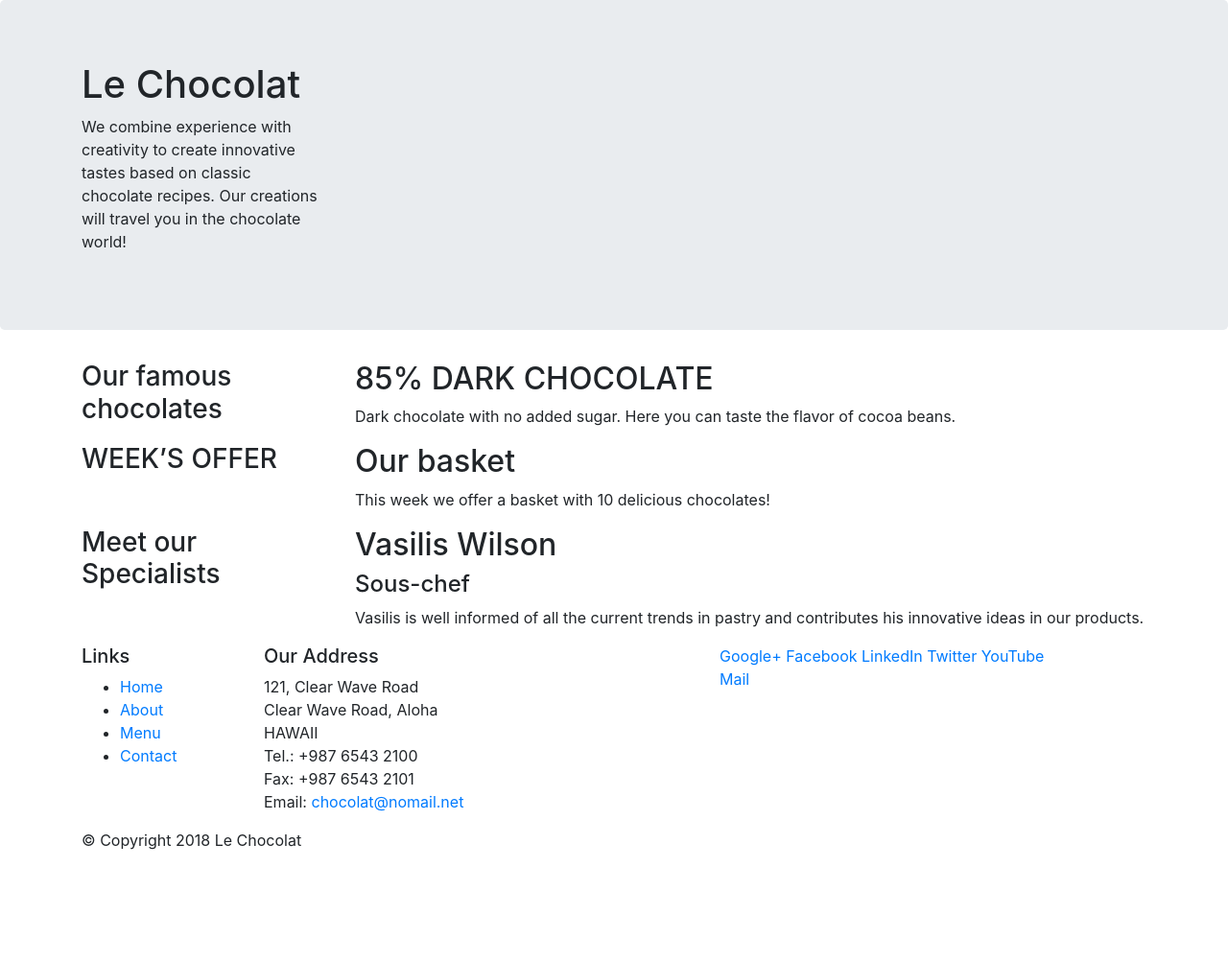
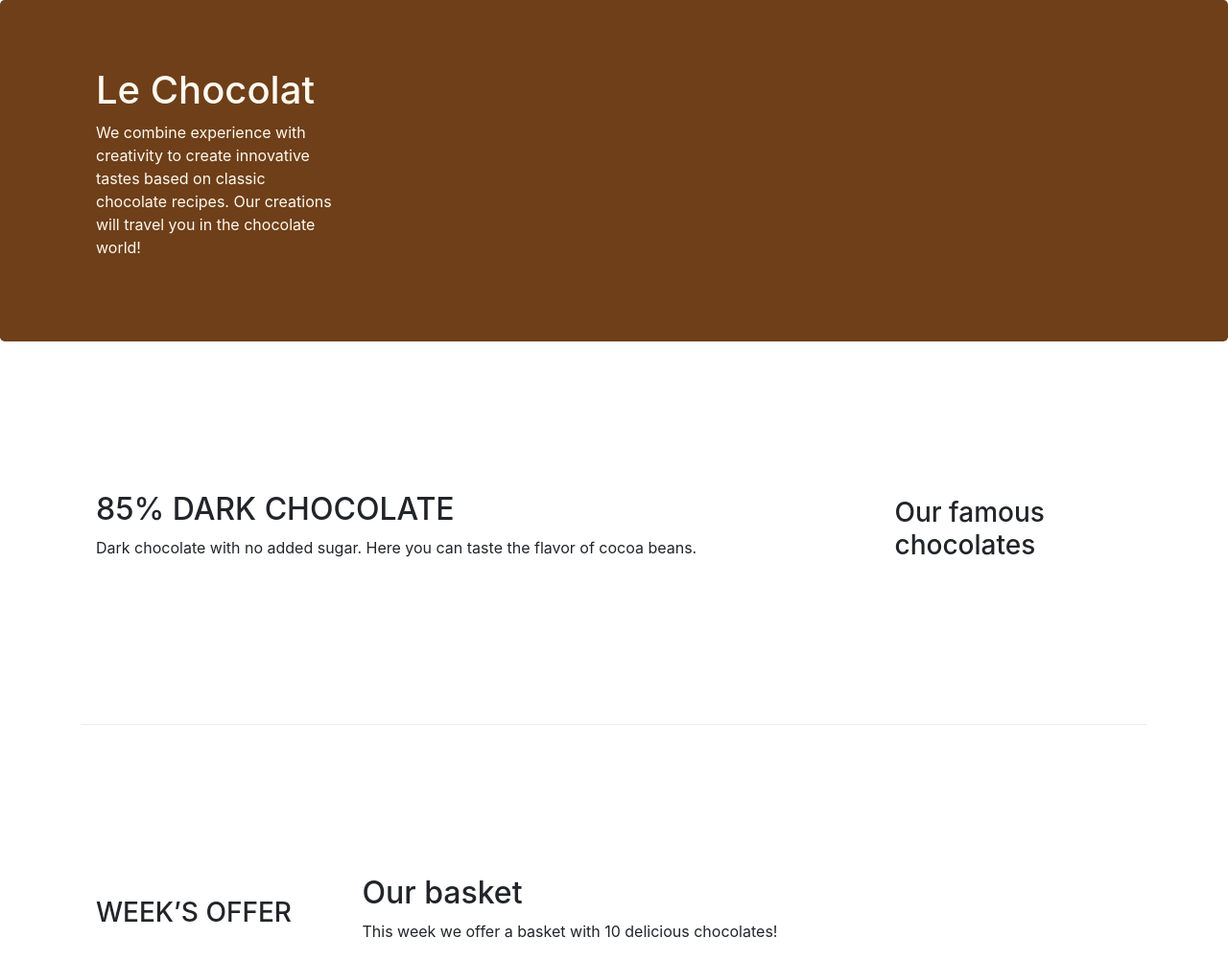
Before and after one commit to mustafaserka/LeChocolat, a website: page index.html in a window 1280 px wide. Shown: the top 1002 px of the page at 96% size. Before the commit the page ends 904 px from the top, so only its background shows below. Drawn offline with nearby package versions, Linux system fonts and the light colour scheme.

Commit message:
Bootstrap Grid Part 2

```diff
--- /dev/null
+++ b/css/styles.css
@@ -0,0 +1,26 @@
+.row-header{
+    margin:0px auto;
+    padding:0px;
+}
+.row-content {
+    margin:0px auto;
+    padding: 50px 0px 50px 0px;
+    border-bottom: 1px ridge;
+    min-height:400px;
+}
+.footer{
+    background-color: #dbb08d;
+    margin:0px auto;
+    padding: 20px 0px 20px 0px;
+}
+.jumbotron {
+    padding:70px 30px 70px 30px;
+    margin:0px auto;
+    background: #6E3F19;
+    color:floralwhite;
+}
+address{
+    font-size:80%;
+    margin:0px;
+    color:#0f0f0f;
+}
--- a/index.html
+++ b/index.html
@@ -9,13 +9,14 @@
     <meta http-equiv="x-ua-compatible" content="ie=edge">
     <!-- Bootstrap CSS -->
     <link rel="stylesheet" href="node_modules/bootstrap/dist/css/bootstrap.min.css">
+    <link rel="stylesheet" href="css/styles.css">
 </head>
 
 <body>
 
     <header class="jumbotron">
         <div class="container">
-            <div class="row">
+            <div class="row row-header">
                 <div class="col-sm-4 col-md-3">
                     <h1>Le Chocolat</h1>
                     <p>We combine experience with creativity to create innovative tastes based on classic chocolate
@@ -29,7 +30,7 @@
     </header>
 
     <div class="container">
-        <div class="row">
+        <div class="row flex-row-reverse row-content align-items-center">
             <div class="col-sm-4 col-md-3">
                 <h3>Our famous chocolates</h3>
             </div>
@@ -40,7 +41,7 @@
         </div>
 
 
-        <div class="row">
+        <div class="row row-content align-items-center">
             <div class="col-sm-4 col-md-3">
                 <h3>WEEK’S OFFER</h3>
             </div>
@@ -50,7 +51,7 @@
             </div>
         </div>
 
-        <div class="row">
+        <div class="row flex-row-reverse row-content align-items-center">
             <div class="col-sm-4 col-md-3">
                 <h3>Meet our Specialists</h3>
             </div>
@@ -63,12 +64,12 @@
         </div>
     </div>
 
-    <footer>
+    <footer class="footer">
         <div class="container">
             <div class="row">
-                <div class="col-5 col-sm-2">
+                <div class="col-5 offset-sm-1 col-sm-2">
                     <h5>Links</h5>
-                    <ul>
+                    <ul class="list-unstyled">
                         <li><a href="#">Home</a></li>
                         <li><a href="#">About</a></li>
                         <li><a href="#">Menu</a></li>
@@ -86,8 +87,8 @@
                         Email: <a href="mailto:chocolat@nomail.net">chocolat@nomail.net</a>
                     </address>
                 </div>
-                <div class="col col-sm-4">
-                    <div>
+                <div class="col col-sm-4 align-self-center">
+                    <div style="text-align: center">
                         <a href="http://google.com/+">Google+</a>
                         <a href="http://www.facebook.com/profile.php?id=">Facebook</a>
                         <a href="http://www.linkedin.com/in/">LinkedIn</a>
@@ -98,7 +99,7 @@
                 </div>
 
             </div>
-            <div class="row">
+            <div class="row justify-content-center">
                 <div class="col-auto">
                     <p> &copy; Copyright 2018 Le Chocolat</p>
                 </div>
```
